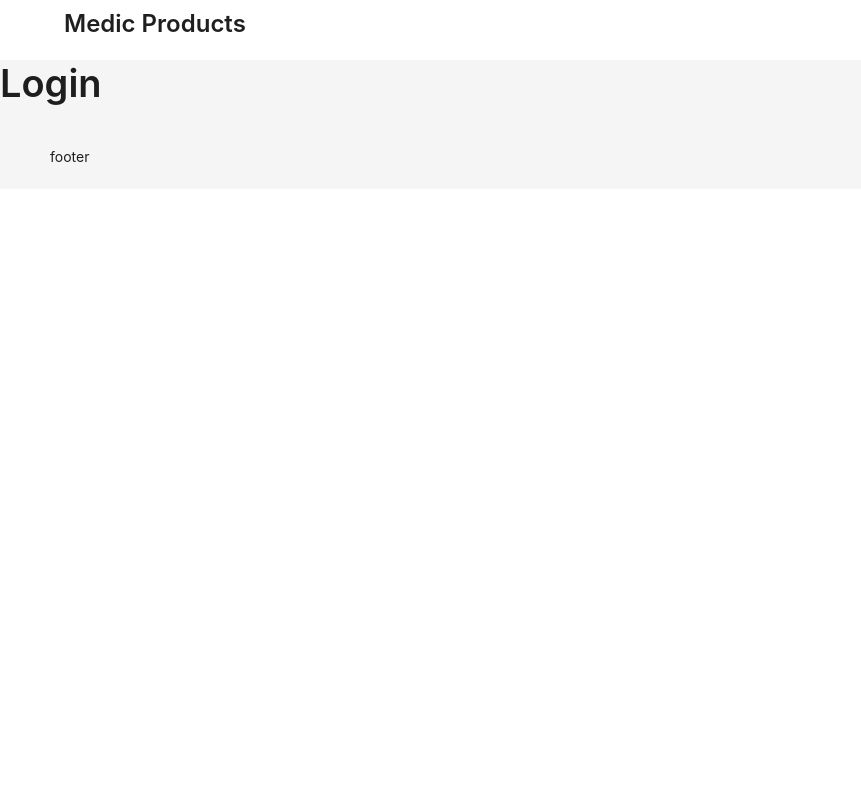
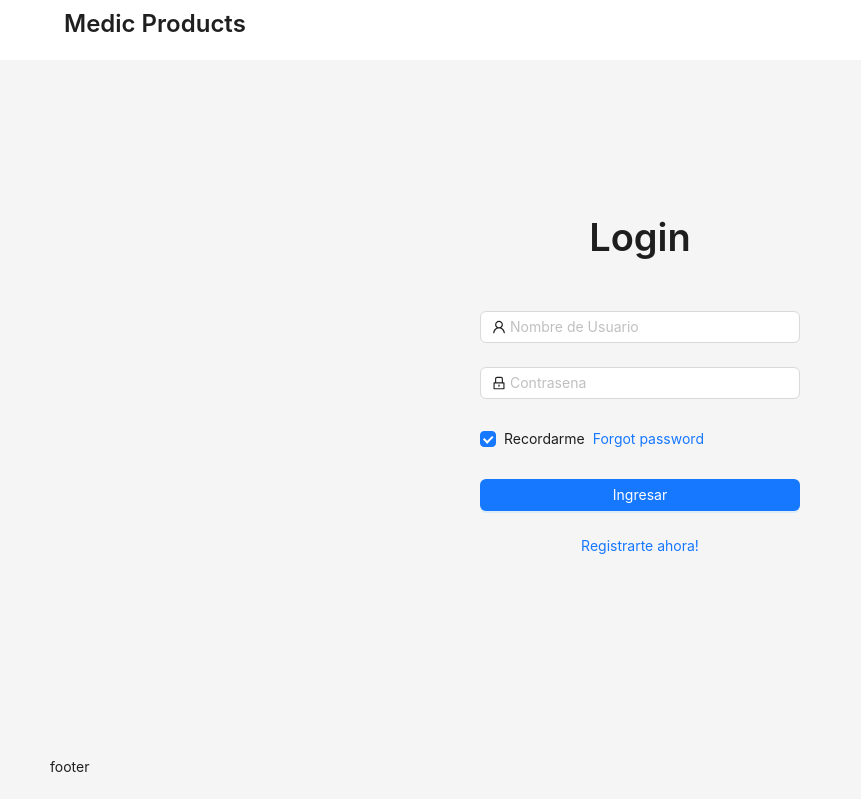
Before and after one commit to StrohXl/medicalProducts, a Next.js app: page /login in a window 1280 px wide. Shown: the whole page, without its empty margins (0-861 px from the left). Built offline with nearby package versions, Linux system fonts and the light colour scheme.

Commit message:
Agrengando formulario de login en la vista de login

```diff
--- a/components/formLogin.js
+++ b/components/formLogin.js
@@ -0,0 +1,84 @@
+import React from "react";
+import { LockOutlined, UserOutlined } from "@ant-design/icons";
+import { Button, Checkbox, Form, Input, Space } from "antd";
+import Link from "next/link";
+
+const formLogin = () => {
+  const onFinish = (e) => {
+    console.log(e);
+  };
+  return (
+    <Form
+      style={{ width: "320px" }}
+      name="normal_login"
+      className="login-form"
+      initialValues={{
+        remember: true,
+      }}
+      onFinish={onFinish}
+    >
+      <Form.Item
+        name="username"
+        rules={[
+          {
+            required: true,
+            message: "Porfavor escriba el nombre del Usuario!",
+          },
+        ]}
+      >
+        <Input
+          prefix={<UserOutlined className="site-form-item-icon" />}
+          placeholder="Nombre de Usuario"
+        />
+      </Form.Item>
+      <Form.Item
+        name="password"
+        rules={[
+          {
+            required: true,
+            message: "Porfavor escriba la contrasena!",
+          },
+        ]}
+      >
+        <Input
+          prefix={<LockOutlined className="site-form-item-icon" />}
+          type="password"
+          placeholder="Contrasena"
+        />
+      </Form.Item>
+      <Form.Item>
+        <Form.Item name="remember" valuePropName="checked" noStyle>
+          <Checkbox>Recordarme</Checkbox>
+        </Form.Item>
+
+        <a className="login-form-forgot" href="">
+          Forgot password
+        </a>
+      </Form.Item>
+
+      <Form.Item>
+        <Space
+        size={'large'}
+          style={{
+            flexDirection: "column",
+            alignItems: "center",
+            width: "100%",
+          }}
+        >
+          <Button
+            style={{ width: "320px" }}
+            type="primary"
+            htmlType="submit"
+            className="login-form-button"
+          >
+            Ingresar
+          </Button>
+
+          <Link href="/registerUser">Registrarte ahora!</Link>
+        </Space>
+      </Form.Item>
+    </Form>
+  );
+};
+
+export default formLogin;
--- a/pages/_app.js
+++ b/pages/_app.js
@@ -9,7 +9,7 @@ export default function App({ Component, pageProps }) {
   return (
 <>
         {
-          router.asPath == '/login'?
+          router.asPath == '/login' || router.asPath == '/registerUser'?
           <Component {...pageProps} />
           :
         <Layout>
--- a/pages/login.js
+++ b/pages/login.js
@@ -1,6 +1,7 @@
 import React from "react";
 import { Typography, Layout } from "antd";
 import Link from "next/link";
+import FormLogin from "<negocio>/components/formLogin";
 const { Header, Content, Footer } = Layout;
 const { Title } = Typography;
 const login = () => {
@@ -16,6 +17,7 @@ const login = () => {
             <Title level={1}>
                 Login
             </Title>
+            <FormLogin/>
 
         </div>
       </Content>
--- a/styles/global.scss
+++ b/styles/global.scss
@@ -1,3 +1,5 @@
+@use './modules/contentFormLogin.scss';
+
 header{
     padding: .5rem 4rem;
     background-color: #fff;
--- /dev/null
+++ b/styles/mixins/mixinsflex.scss
@@ -0,0 +1,6 @@
+@mixin flex($justify, $align, $direction){
+    display: flex;
+    justify-content: $justify;
+    align-items: $align;
+    flex-direction: $direction;
+}
--- a/styles/modules/contentFormLogin.scss
+++ b/styles/modules/contentFormLogin.scss
@@ -1,3 +1,7 @@
+@use '../mixins/mixinsflex.scss';
+
 .content_form_login{
-    height: calc(100vh - 70px);
+    height: calc(100vh - 125px);
+    @include mixinsflex.flex(center, center, column);
+    gap: 2rem;
 }
```
Also changed, not shown: pages/registerUser.js (added, +10 -0 lines).
